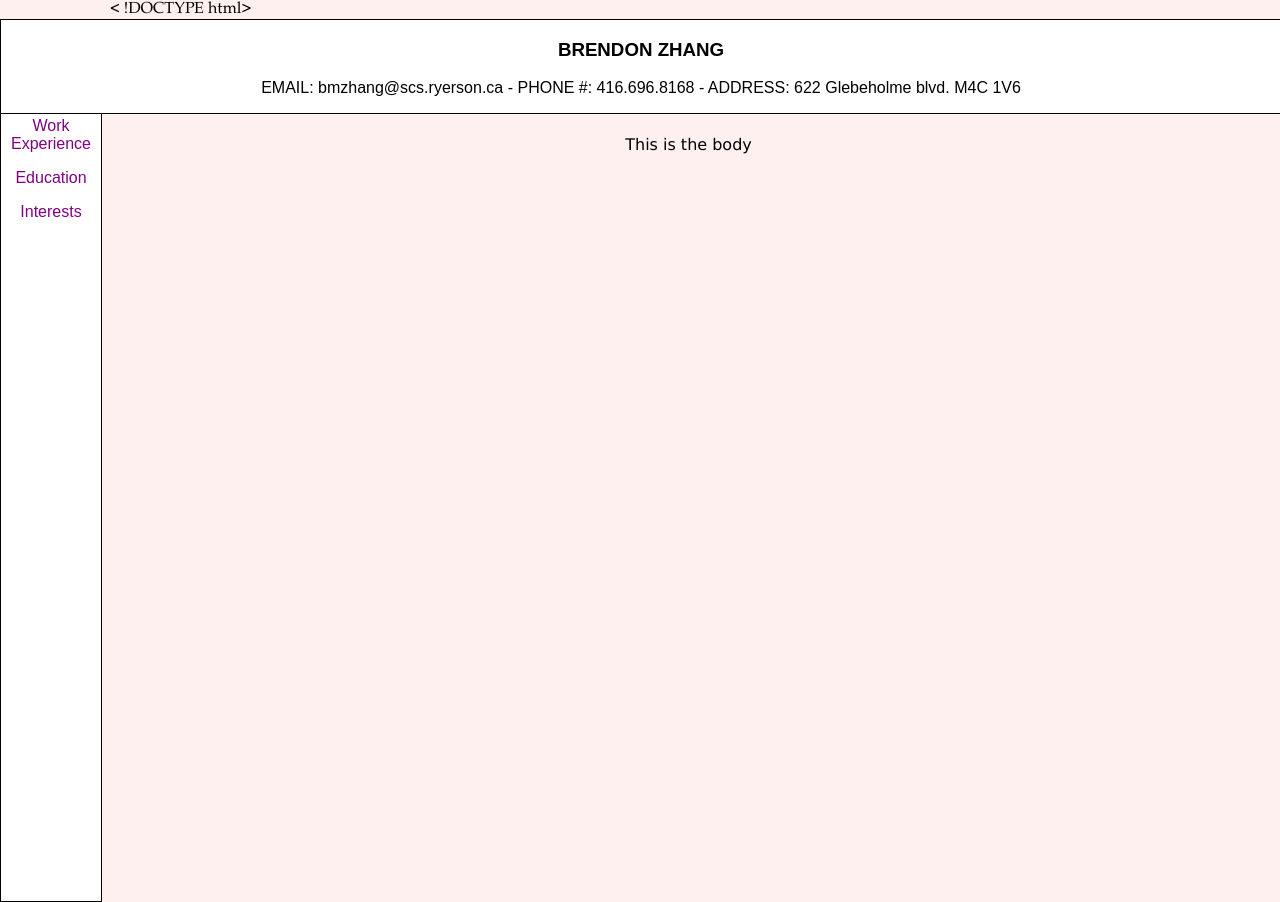
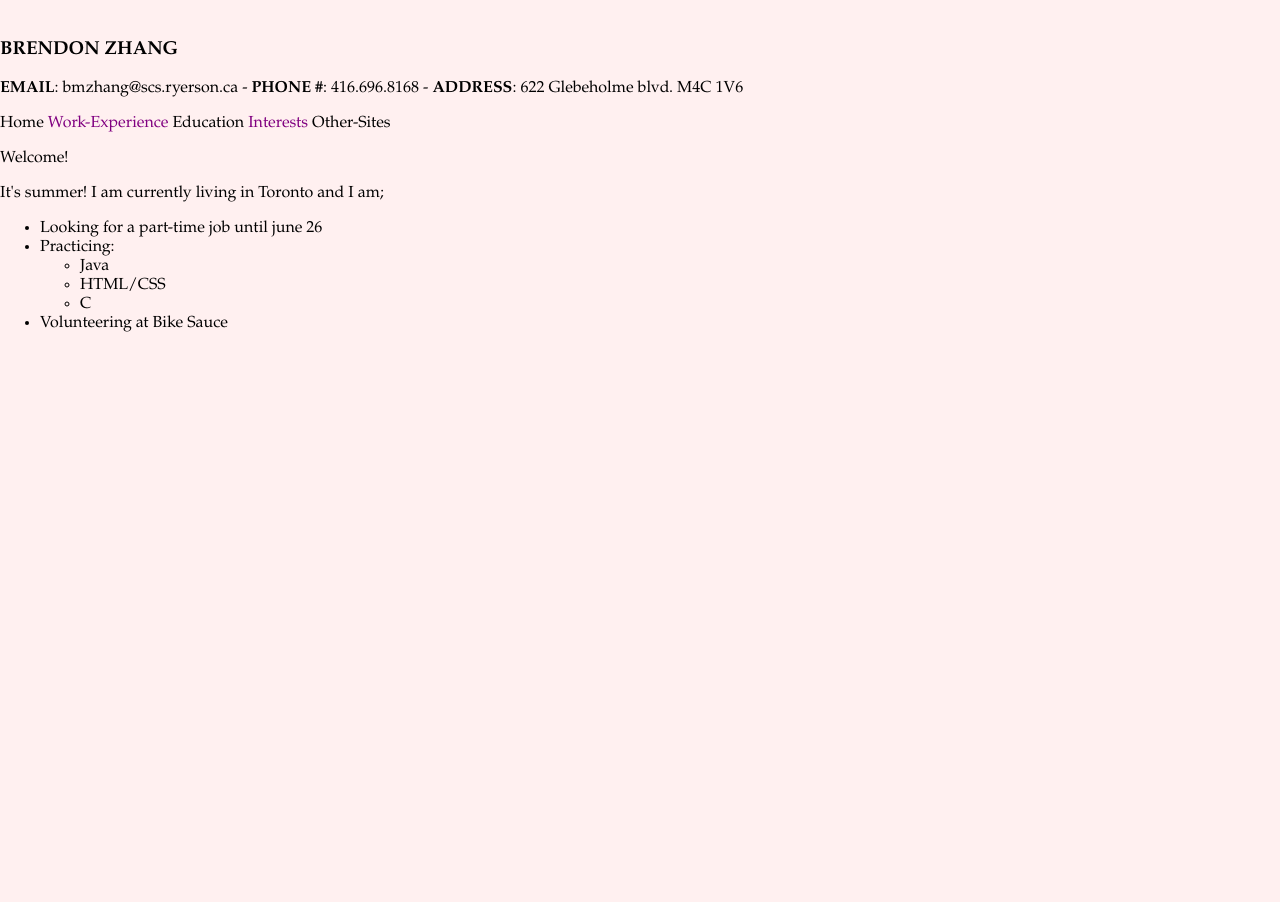
Before and after one commit to brenz97/Resume-Website, a plain HTML site: page index.html in a window 1280 px wide. After the commit the page ends 800 px from the top, so only its background shows below. Drawn offline with Linux system fonts and the light colour scheme.

Commit message:
Update index.html

```diff
--- a/index.html
+++ b/index.html
@@ -1,28 +1,59 @@
-< !DOCTYPE html>
+<!DOCTYPE html>
 
-	<title> Brendon's Resume </title>
+	<title> Brendon's Resume - Index </title>
 
 	<head> <link type="text/css" rel="stylesheet" href="stylesheet.css"/> </head>
 
 	<body>
 
-		<div id="sidebar">
-		<p> <a href=""> Work Experience </a></p>
-		<p> <a href=""> Education </a> </p>
-		<p> <a href=""> Interests </a> </p>
-		</div>
-
-		<div id="header">
+		<div class="header">
 		<h3> BRENDON ZHANG </h3>
 			<p>
-			EMAIL: bmzhang@scs.ryerson.ca - PHONE #: 416.696.8168 - ADDRESS: 622 Glebeholme blvd. M4C 1V6
+			<strong>EMAIL</strong>: bmzhang@scs.ryerson.ca - <strong>PHONE #</strong>: 416.696.8168 - <strong>ADDRESS</strong>: 622 Glebeholme blvd. M4C 1V6
 			</p>
 		</div>
 
-		<div id="bod">
+		<div class="menubar">
+			<a href="index.html"> Home </a>
+			<a href=""> Work-Experience </a>
+			<a href="education_page.html"> Education </a>
+			<a href=""> Interests </a>
+			<a href="other_sites.html"> Other-Sites </a>
+		</div>
+
+		<div class="body_head">
 			<p>
-				This is the body
+				Welcome!
 			</p>
+		</div>
+
+		<div class="body_title">
+			It's summer! I am currently living in Toronto and I am;
+		</div>
+
+		<div class="body_meat">
+			<ul>
+				<li>
+					Looking for a part-time job until june 26
+				</li>
+				<li>
+					Practicing:
+					<ul>
+						<li>
+							Java
+						</li>
+						<li>
+							HTML/CSS
+						</li>
+						<li>
+							C
+						</li>
+					</ul>
+				</li>
+				<li>
+					Volunteering at <a href="http://bikesauce.org/"> Bike Sauce </a>
+				</li>
+			</ul>
 		</div>
 	</body>
 
```
